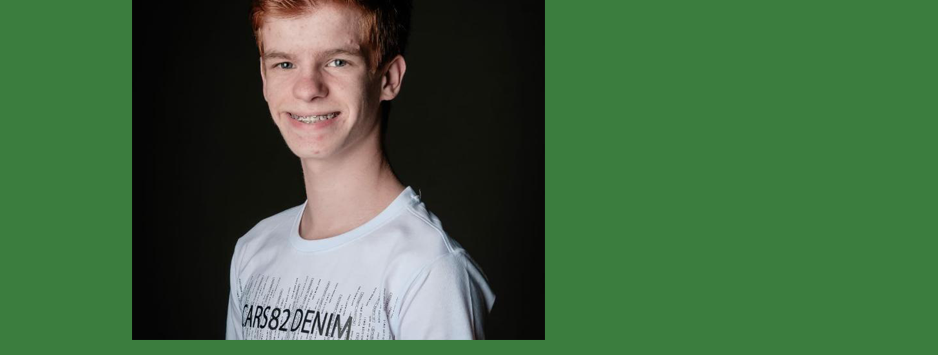
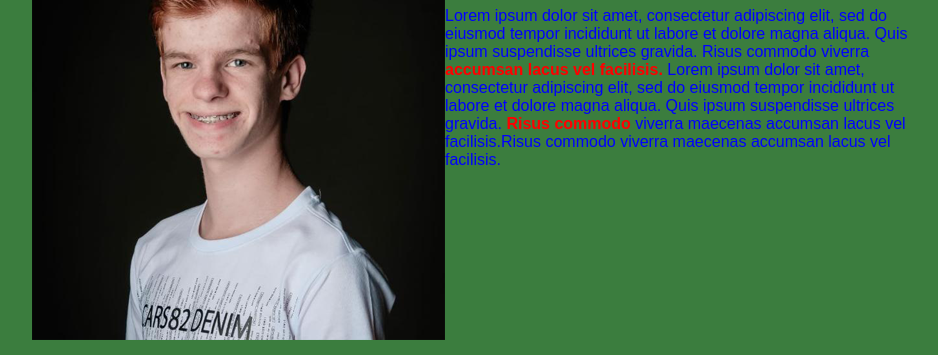
Before and after one commit to AbdullahBurakAygun/My-first-HTML, a plain HTML site: page Aboutme.html in a window 1280 px wide. Shown: the part 73-428 px from the top of the page, without its empty margins (83-1021 px from the left). Drawn offline with Linux system fonts and the light colour scheme.

Commit message:
Update style.css

```diff
--- a/style.css
+++ b/style.css
@@ -35,6 +35,6 @@ body{
     float: left;
 }
 #mainContainer{
-    width: 850px;
+    width: 1050px;
     margin: 0px auto;
 }
```
